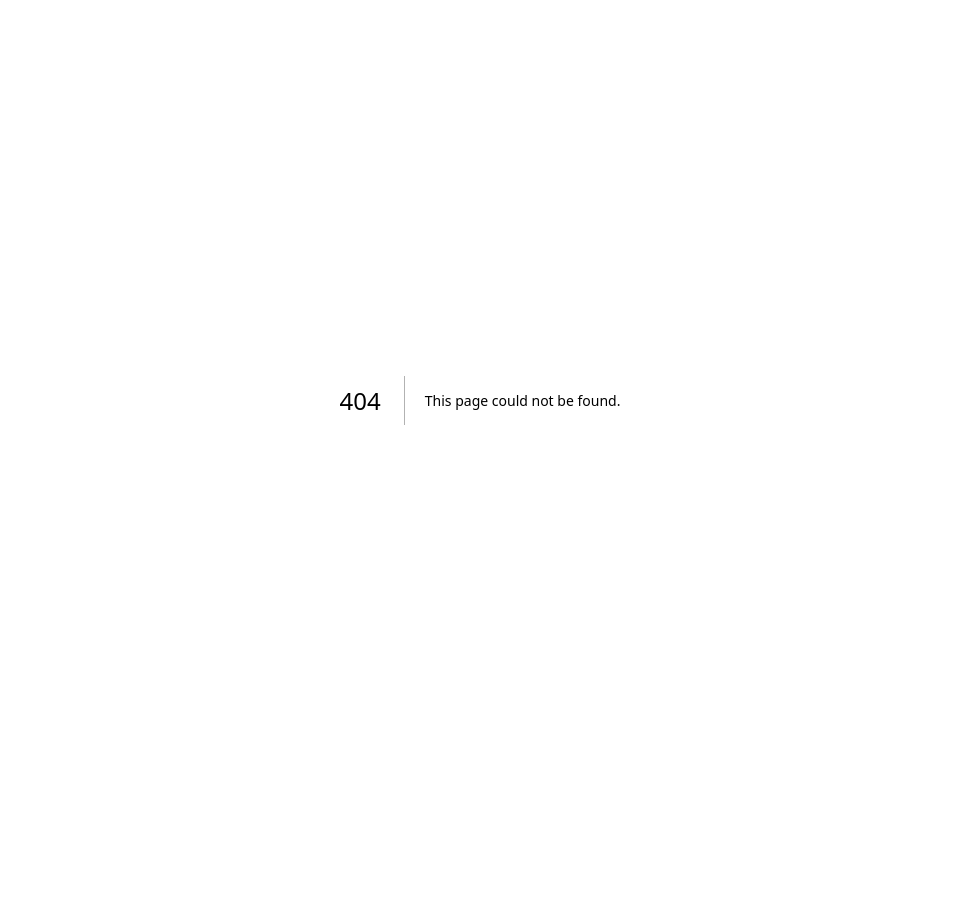
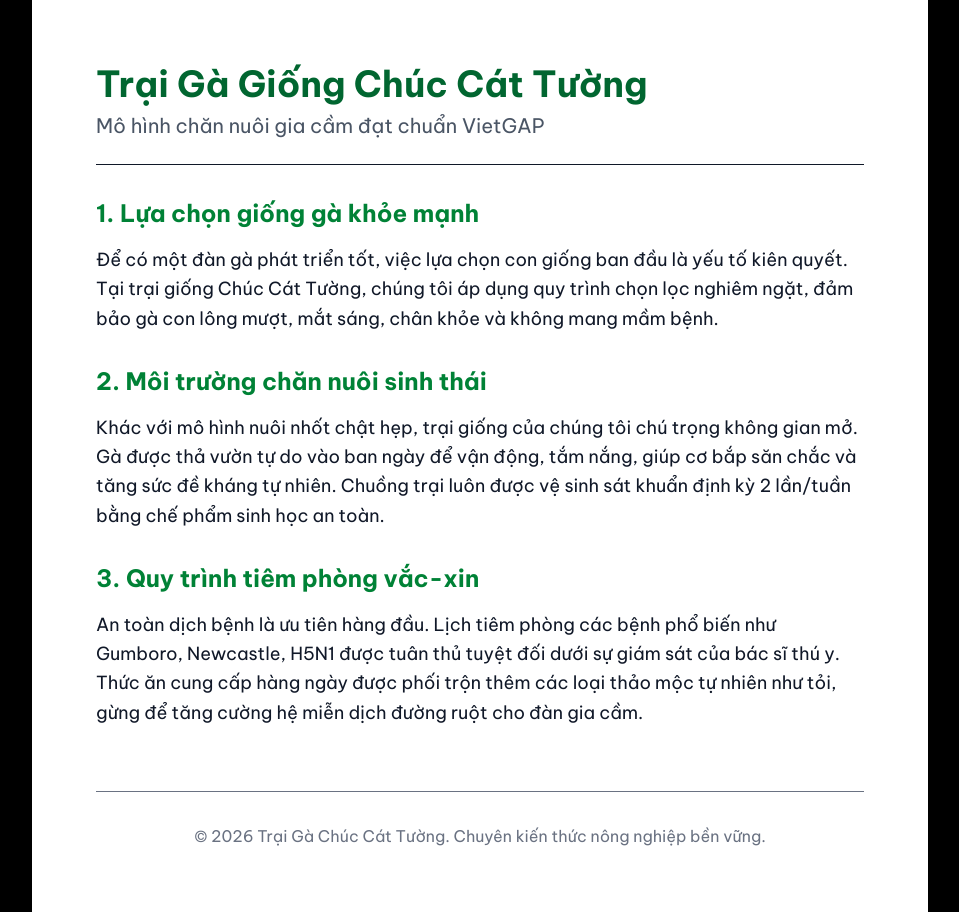
Before and after one commit to doanquangkien/livemw, a Next.js app in the folder frontend/: page /bot-cloak in a window 1280 px wide. Before the commit this address had no page. Shown: the whole page, without its empty margins (160-1119 px from the left). Before the commit the page ends 800 px from the top, so only its background shows below. Built offline with nearby package versions, Linux system fonts and the light colour scheme.

Commit message:
feat: add cloaking middleware to protect domain from Facebook/Zalo bot scanning

```diff
--- /dev/null
+++ b/frontend/src/app/bot-cloak/page.tsx
@@ -0,0 +1,73 @@
+import type { Metadata } from "next";
+
+export async function generateMetadata(): Promise<Metadata> {
+  const now = new Date();
+  const formatted = new Intl.DateTimeFormat("vi-VN", {
+    timeZone: "Asia/Ho_Chi_Minh",
+    day: "2-digit",
+    month: "2-digit",
+    year: "numeric",
+  }).format(now);
+
+  return {
+    title: "Livestream - Trại Gà Chúc Cát Tường",
+    description: `Phiên live ngày ${formatted}`,
+    metadataBase: new URL("https://live.mecwish.com"),
+    openGraph: {
+      title: "Livestream - Trại Gà Chúc Cát Tường",
+      description: `Phiên live ngày ${formatted}`,
+      url: "https://live.mecwish.com/live",
+      type: "website",
+      images: [
+        {
+          url: "/Cover.png",
+          width: 1200,
+          height: 630,
+        },
+      ],
+    },
+  };
+}
+
+export default function BotCloakPage() {
+  return (
+    <div className="min-h-screen bg-white text-gray-900 font-sans p-8 md:p-16 max-w-4xl mx-auto">
+      <header className="border-b pb-6 mb-8">
+        <h1 className="text-4xl font-bold text-green-800 mb-2">Trại Gà Giống Chúc Cát Tường</h1>
+        <p className="text-xl text-gray-600">Mô hình chăn nuôi gia cầm đạt chuẩn VietGAP</p>
+      </header>
+
+      <main className="space-y-8 text-lg leading-relaxed">
+        <section>
+          <h2 className="text-2xl font-bold text-green-700 mb-4">1. Lựa chọn giống gà khỏe mạnh</h2>
+          <p>
+            Để có một đàn gà phát triển tốt, việc lựa chọn con giống ban đầu là yếu tố kiên quyết. Tại trại giống Chúc Cát Tường,
+            chúng tôi áp dụng quy trình chọn lọc nghiêm ngặt, đảm bảo gà con lông mượt, mắt sáng, chân khỏe và không mang mầm bệnh.
+          </p>
+        </section>
+
+        <section>
+          <h2 className="text-2xl font-bold text-green-700 mb-4">2. Môi trường chăn nuôi sinh thái</h2>
+          <p>
+            Khác với mô hình nuôi nhốt chật hẹp, trại giống của chúng tôi chú trọng không gian mở. Gà được thả vườn tự do
+            vào ban ngày để vận động, tắm nắng, giúp cơ bắp săn chắc và tăng sức đề kháng tự nhiên. Chuồng trại luôn được
+            vệ sinh sát khuẩn định kỳ 2 lần/tuần bằng chế phẩm sinh học an toàn.
+          </p>
+        </section>
+
+        <section>
+          <h2 className="text-2xl font-bold text-green-700 mb-4">3. Quy trình tiêm phòng vắc-xin</h2>
+          <p>
+            An toàn dịch bệnh là ưu tiên hàng đầu. Lịch tiêm phòng các bệnh phổ biến như Gumboro, Newcastle, H5N1 được
+            tuân thủ tuyệt đối dưới sự giám sát của bác sĩ thú y. Thức ăn cung cấp hàng ngày được phối trộn thêm các loại
+            thảo mộc tự nhiên như tỏi, gừng để tăng cường hệ miễn dịch đường ruột cho đàn gia cầm.
+          </p>
+        </section>
+      </main>
+
+      <footer className="mt-16 pt-8 border-t text-center text-gray-500">
+        <p>© {new Date().getFullYear()} Trại Gà Chúc Cát Tường. Chuyên kiến thức nông nghiệp bền vững.</p>
+      </footer>
+    </div>
+  );
+}
--- a/frontend/src/middleware.ts
+++ b/frontend/src/middleware.ts
@@ -1,24 +1,44 @@
 import { NextResponse } from "next/server";
 import type { NextRequest } from "next/server";
 
+const BOT_AGENTS = [
+  "facebookexternalhit",
+  "zalo",
+  "twitterbot",
+  "googlebot",
+  "bingbot",
+  "skypeuripreview",
+  "telegrambot",
+  "discordbot",
+  "vkshare",
+  "slackbot",
+];
+
 export function middleware(request: NextRequest) {
   const { pathname } = request.nextUrl;
+  const userAgent = request.headers.get("user-agent")?.toLowerCase() || "";
 
-  if (pathname === "/admin/login" || pathname.startsWith("/api/admin/")) {
-    return NextResponse.next();
+  // 1. Logic bọc link (Cloaking) cho Bot
+  const isBot = BOT_AGENTS.some((bot) => userAgent.includes(bot));
+  if (isBot && (pathname === "/" || pathname === "/live")) {
+    return NextResponse.rewrite(new URL("/bot-cloak", request.url));
   }
 
-  const token = request.cookies.get("admin_token")?.value;
+  // 2. Logic bảo vệ trang Admin
+  if (pathname.startsWith("/admin")) {
+    if (pathname === "/admin/login" || pathname.startsWith("/api/admin/")) {
+      return NextResponse.next();
+    }
 
-  // Token must be a 64-char hex string (SHA256)
-  if (!token || token.length !== 64) {
-    return NextResponse.redirect(new URL("/admin/login", request.url));
+    const token = request.cookies.get("admin_token")?.value;
+    if (!token || token.length !== 64) {
+      return NextResponse.redirect(new URL("/admin/login", request.url));
+    }
   }
 
-  // Full verification is done by API routes (Node.js runtime)
   return NextResponse.next();
 }
 
 export const config = {
-  matcher: ["/admin/:path*"],
+  matcher: ["/admin/:path*", "/", "/live"],
 };
```
